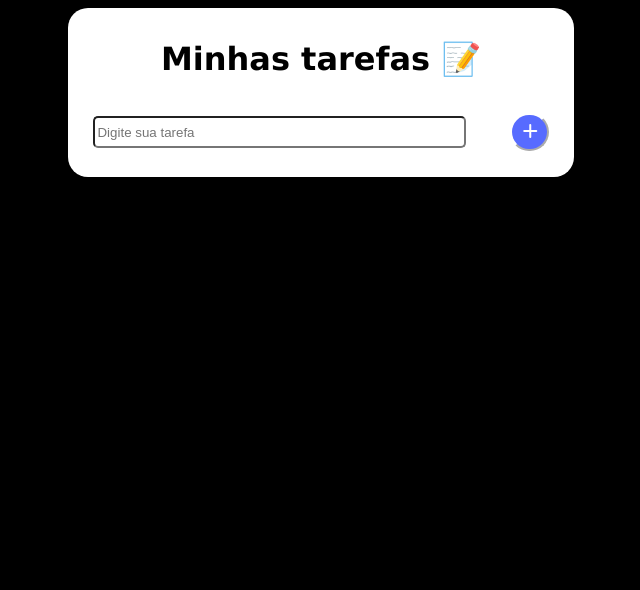
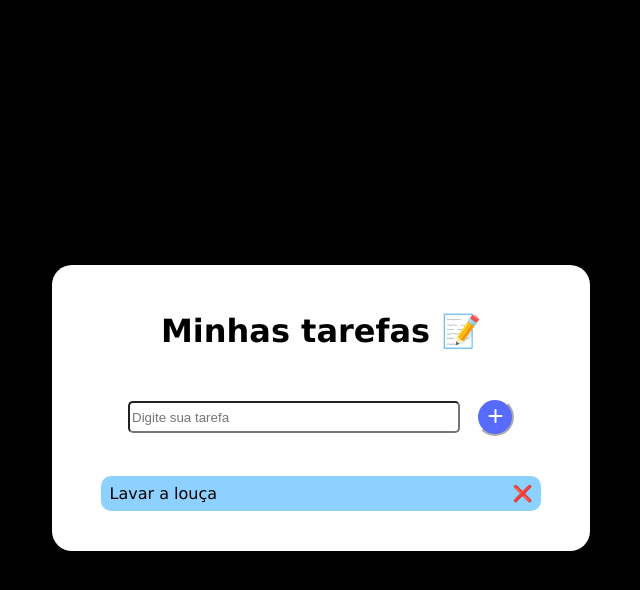
Before and after one commit to Thaisfelicio/To-Do-List-Simples, a plain HTML site: page frontend/index.html in a window 1280 px wide. Shown: the whole page, without its empty margins (319-959 px from the left). Drawn offline with nearby package versions, Linux system fonts and the light colour scheme.

Commit message:
estilização concluída, início de script de adição de tarefas

```diff
--- a/frontend/index.html
+++ b/frontend/index.html
@@ -14,7 +14,7 @@
             <h1>Minhas tarefas 📝</h1>
             <div class="add-tarefa">
                 <input placeholder="Digite sua tarefa" type="text">
-                <button>
+                <button onclick="adicionarTarefa()">
                     <span class="material-symbols-rounded">
                         add
                     </span>
@@ -22,7 +22,7 @@
             </div>
 
             <ul>
-
+                <li>Lavar a louça <span>❌</span></li>
             </ul>
         </div>
     </div>
--- a/frontend/script.js
+++ b/frontend/script.js
@@ -1 +1,17 @@
-console.log("foi!")
+
+function criarTarefa() {
+    let valorInput = document.querySelector("input").value;
+
+    let tarefa = document.createElement("li");
+    let iconeDeletarTarefa = document.createElement("span");
+    iconeDeletarTarefa.classList.add("deletar-tarefa");
+    tarefa.innerHTML = valorInput + iconeDeletarTarefa;
+
+    document.querySelector("ul").appendChild(tarefa);
+
+    valorInput = "";
+}
+
+function adicionarTarefa() {
+
+}
--- a/frontend/style.css
+++ b/frontend/style.css
@@ -1,21 +1,24 @@
 body {
     background-color: black;
+    font-family: 'Lucida Sans', 'Lucida Sans Regular', 'Lucida Grande', 'Lucida Sans Unicode', Geneva, Verdana, sans-serif;
 }
 
 .container {
     display: flex;
     justify-content: center;
     align-items: center;
+    height: 100vh;
 }
 
 .borda {
-    /* display: flex; */
-    /* flex-direction: column; */
-    /* justify-content: center; */
+    display: flex;
+    flex-direction: column;
+    align-items: center;
+    justify-content: center;
     background-color: #FFFFFF;
     width: 40%;
     border-radius: 20px;
-    /* border: 10vw; */
+    padding: 1rem;
 }
 
 h1 {
@@ -23,21 +26,22 @@ h1 {
     justify-content: center;
     font-size: 2rem;
     padding: 2%;
-    font-family: 'Lucida Sans', 'Lucida Sans Regular', 'Lucida Grande', 'Lucida Sans Unicode', Geneva, Verdana, sans-serif;
 }
 
 .add-tarefa {
     display: flex;
     flex-direction: row;
     align-items: center;
-    justify-content: space-between;
-    margin: 5%;
+    justify-content: center;
+    margin: 1rem;
+    width: 80%;
 }
 
 input {
     width: 80%;
     height: 2em;
     border-radius: 5px;
+    margin-right: 1rem;
 }
 
 button {
@@ -56,8 +60,20 @@ button:hover {
 
 ul {
     list-style-type: none;
+    width: 90%;
+    padding: 0;
 }
 
 li {
+    background-color: rgb(140, 209, 255);
+    padding: 0.5em;
+    display: flex;
+    justify-content: space-between;
+    align-items: center;
+    border-radius: 10px;
+    margin: 0.5rem;
+}
 
+span {
+    cursor: pointer;
 }
```
